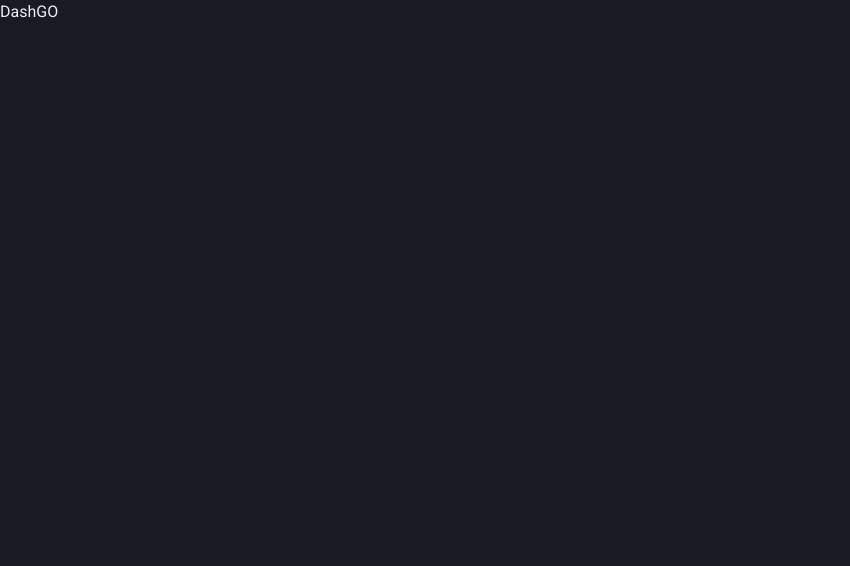
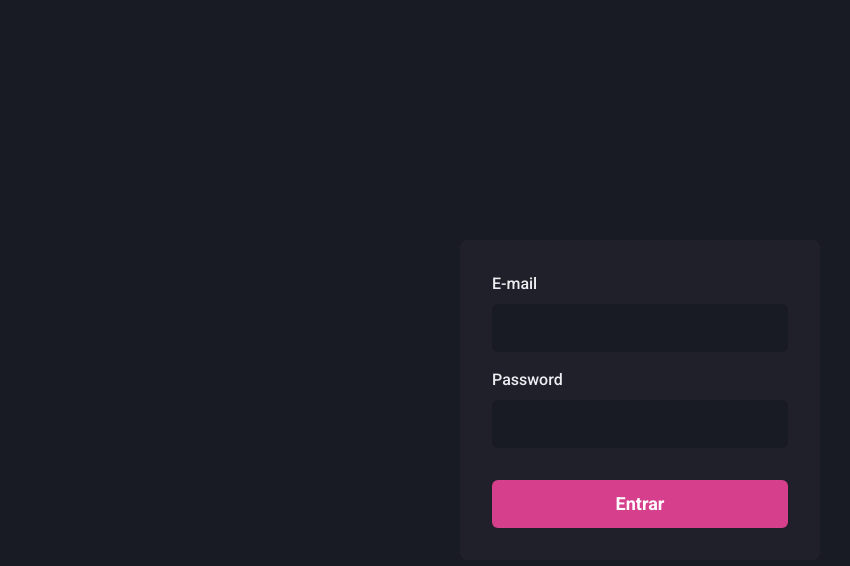
Before and after one commit to carlosallexandre/dashgo, a Next.js app: page / in a window 1280 px wide. Shown: the top 566 px of the page, without its empty margins (0-850 px from the left). Built offline with nearby package versions, Linux system fonts and the light colour scheme.

Commit message:
feat: add singin page

```diff
--- /dev/null
+++ b/src/components/Form/Input.tsx
@@ -0,0 +1,27 @@
+import { FormControl, Input as ChakraInput, InputProps as ChakraInputProps, FormLabel } from '@chakra-ui/react'
+
+interface InputProps extends ChakraInputProps {
+  name: string;
+  label?: string;
+}
+
+export function Input({ name, label, ...rest }: InputProps) {
+  return (
+    <FormControl>
+      {label && <FormLabel htmlFor={name}>{label}</FormLabel>}
+
+      <ChakraInput
+        id={name}
+        name={name}
+        focusBorderColor='pink.500'
+        bgColor='gray.900'
+        variant='filled'
+        _hover={{
+          bgColor: 'gray.900'
+        }}
+        size='lg'
+        {...rest}
+      />
+    </FormControl>
+  )
+}
--- a/src/pages/index.tsx
+++ b/src/pages/index.tsx
@@ -1,3 +1,37 @@
-export default function Home() {
-  return <h1>DashGO</h1>
+import { Button, Flex, Stack } from '@chakra-ui/react'
+import { Input } from '../components/Form/Input'
+
+export default function SignIn() {
+  return (
+    <Flex
+      width='100vw'
+      height='100vh'
+      alignItems='center'
+      justifyContent='center'
+    >
+      <Flex
+        as='form'
+        width='100%'
+        maxWidth='360px'
+        backgroundColor='gray.800'
+        padding='8'
+        borderRadius='8'
+        flexDirection='column'
+      >
+        <Stack spacing='4'>
+          <Input name="email" type="email" label="E-mail" />
+          <Input name="password" type="password" label="Password" />
+        </Stack>
+
+        <Button
+          type='submit'
+          marginTop='8'
+          colorScheme='pink'
+          size='lg'
+        >
+          Entrar
+        </Button>
+      </Flex>
+    </Flex>
+  )
 }
```
